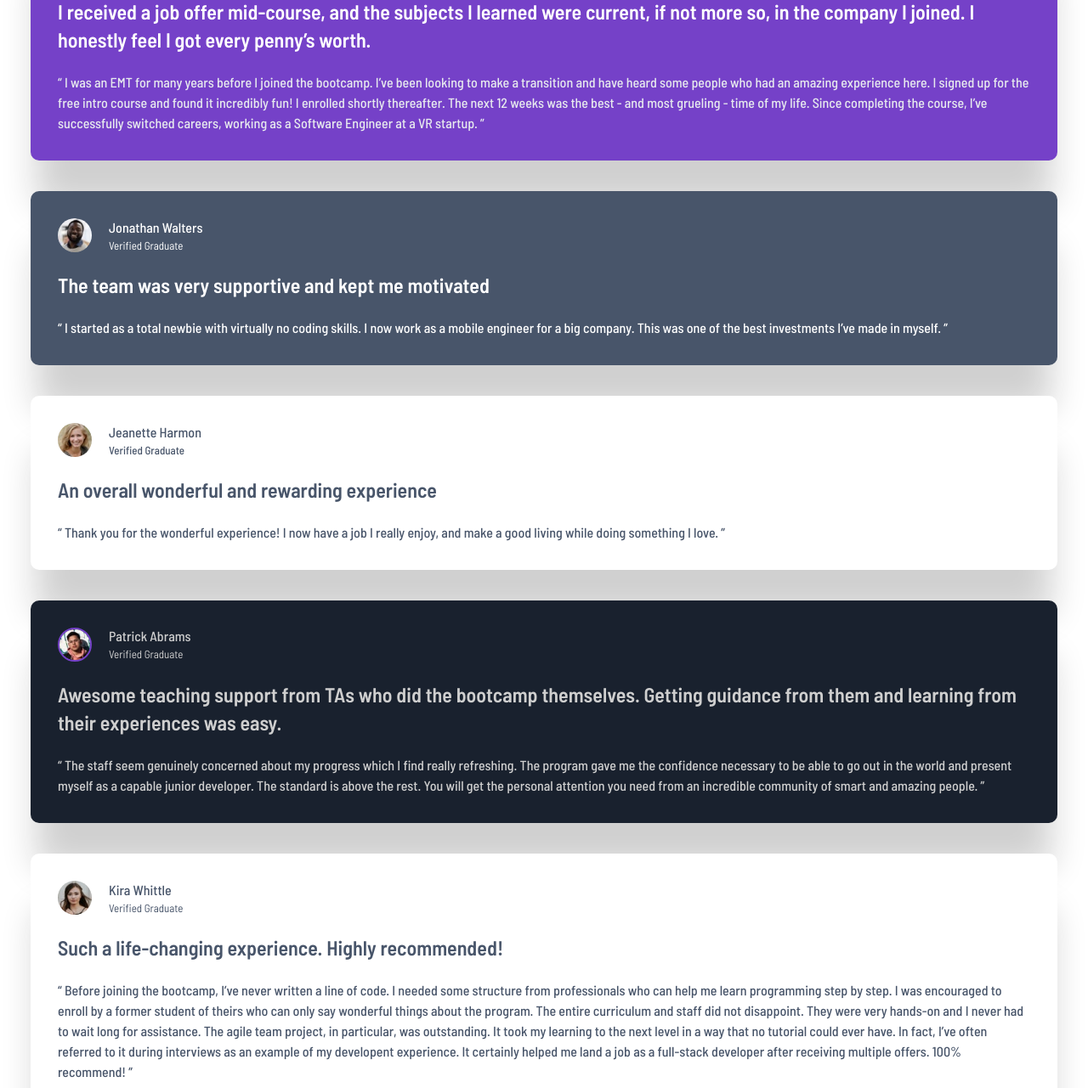
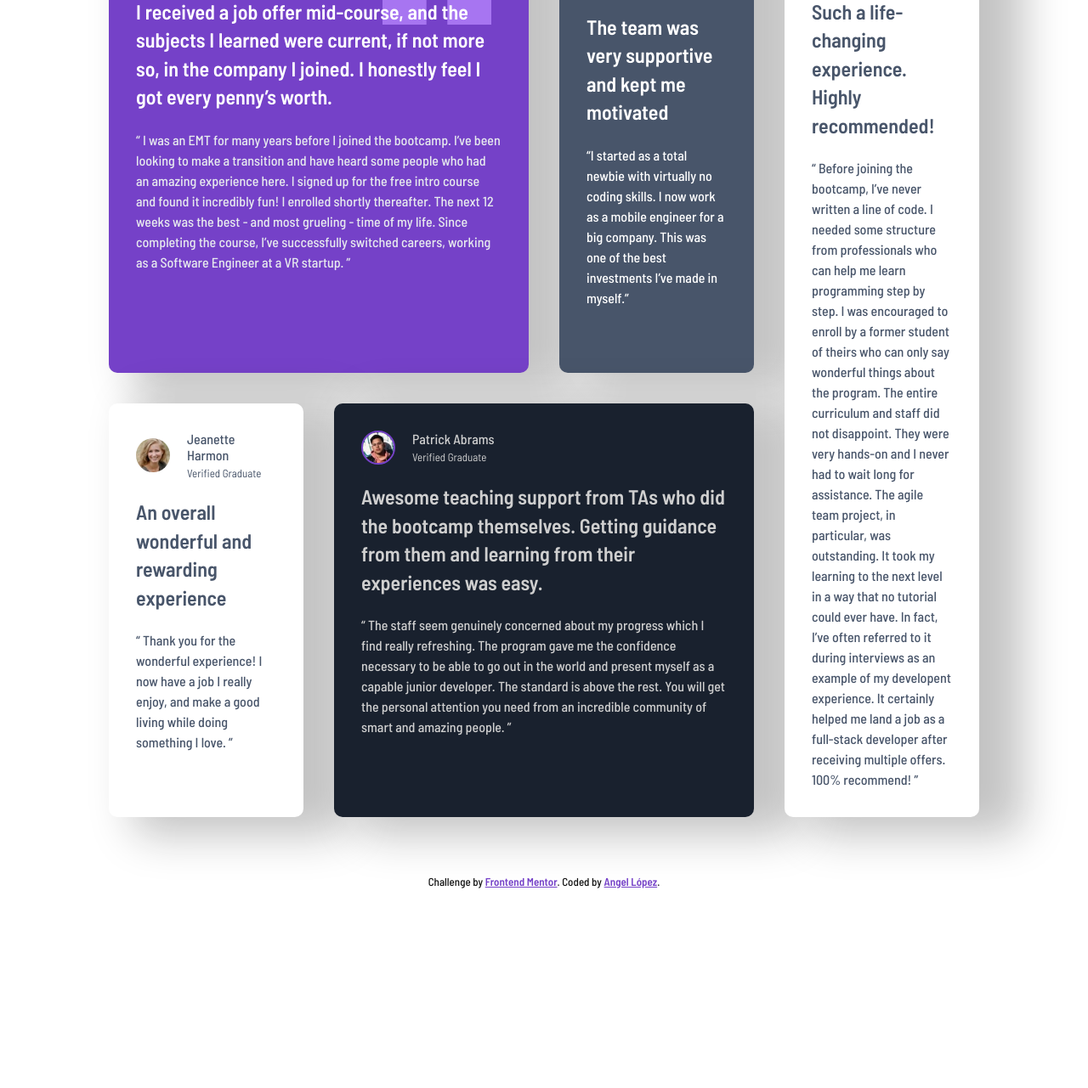
Before and after one commit to angeldavid04/testimonials-grid-section, a plain HTML site: page index.html in a window 1280 px wide. Shown: the part 133-1414 px from the top of the page at 85% size. After the commit the page ends 1211 px from the top, so only its background shows below. Drawn offline with Linux system fonts and the light colour scheme.

Commit message:
Agrega etiqueta q y termina estilos para desktop

```diff
--- a/css/styles.css
+++ b/css/styles.css
@@ -15,6 +15,7 @@
   --black: hsl(0, 0%, 7%);
   /* TYPOGRAPHY */
   --fm-body: "Barlow Semi Condensed", sans-serif;
+  --fw-sm: 400;
   --fw-md: 500;
   --fw-lg: 600;
 }
@@ -33,11 +34,29 @@ body {
   display: flex;
   flex-direction: column;
   align-items: center;
-  font-size: 13px;
+  font-size: 0.8125rem;
   font-family: var(--fm-body);
   font-weight: var(--fw-md);
+  min-height: 100vh;
 }
 
+main {
+  flex: 1;
+}
+
+.sr-only {
+  position: absolute;
+  width: 1px;
+  height: 1px;
+  padding: 0;
+  margin: -1px;
+  overflow: hidden;
+  clip: rect(0, 0, 0, 0);
+  white-space: nowrap;
+  border: 0;
+}
+
+/* ----- CARD COMPONENT ----- */
 .cards-grid {
   display: grid;
   gap: 2.25rem;
@@ -48,8 +67,8 @@ body {
 .card {
   padding-block: 2rem;
   padding-inline: 2rem;
-  box-shadow: color-mix(in srgb, var(--black) 20%, transparent) 0px 60px
-    40px -7px;
+  box-shadow: color-mix(in srgb, var(--black) 25%, transparent) 40px 10px 50px
+    12px;
   display: flex;
   flex-direction: column;
   gap: 1.35rem;
@@ -72,14 +91,14 @@ body {
 .card--daniel {
   background-color: var(--purple500);
   color: var(--white);
+}
 
-  .card__user-image {
-    border: 2px solid var(--purple300);
-  }
+.card--daniel .card__user-image {
+  border: 2px solid var(--purple300);
+}
 
-  .card__description {
-    color: var(--grey100);
-  }
+.card--daniel .card__description {
+  color: var(--grey100);
 }
 
 .card--jeanette {
@@ -94,10 +113,10 @@ body {
 .card--patrick {
   background-color: var(--darkBlue);
   color: var(--grey200);
+}
 
-  .card__user-image {
-    border: 2px solid var(--purple500);
-  }
+.card--patrick .card__user-image {
+  border: 2px solid var(--purple500);
 }
 
 .card--kira {
@@ -116,7 +135,7 @@ body {
 }
 
 .card__user-education {
-  font-weight: 400;
+  font-weight: var(--fw-sm);
 }
 
 .card__titular {
@@ -126,7 +145,46 @@ body {
 }
 
 .card__description {
-  font-weight: 500;
+  font-weight: var(--fw-md);
   line-height: 1.5;
-  font-size: clamp(1rem, 0.5rem + 0.5vw, 1.25rem);
+  font-size: clamp(1rem, 0.25rem + 0.5vw, 1.25rem);
 }
+
+.attribution {
+  padding-inline: 2rem;
+  padding-block: 2rem;
+  color: var(--black);
+}
+
+.attribution__link {
+  color: var(--purple500);
+  font-weight: var(--fw-lg);
+}
+
+@media screen and (min-width: 76rem) {
+  .cards-grid--4-cols {
+    grid-template-columns: repeat(4, 1fr);
+    padding-inline: 8rem;
+  }
+
+  .card--daniel {
+    grid-column: 1 / span 2;
+    background-image: url("../images/bg-pattern-quotation.svg");
+    background-repeat: no-repeat;
+    background-position: 88% top;
+    background-size: 8rem;
+  }
+
+  .card--jeanette {
+    grid-column: 1;
+  }
+
+  .card--patrick {
+    grid-column: 2 / span 2;
+  }
+
+  .card--kira {
+    grid-column: 4;
+    grid-row: 1 / span 2;
+  }
+}
--- a/index.html
+++ b/index.html
@@ -20,7 +20,8 @@
 
 </head>
 <body>
-  <main class="cards-grid">
+  <main class="cards-grid cards-grid--4-cols">
+    <h1 class="sr-only">Testimonials from our graduates</h1>
     <article class="card card--daniel">
       <header class="card__header">
         <img src="images/image-daniel.jpg" alt="Daniel Clifford" class="card__user-image">
@@ -34,11 +35,13 @@
         in the company I joined. I honestly feel I got every penny’s worth.
       </h2>
       <p class="card__description">
-        “ I was an EMT for many years before I joined the bootcamp. I’ve been looking to make a
+        <q>
+          I was an EMT for many years before I joined the bootcamp. I’ve been looking to make a
           transition and have heard some people who had an amazing experience here. I signed up
           for the free intro course and found it incredibly fun! I enrolled shortly thereafter.
           The next 12 weeks was the best - and most grueling - time of my life. Since completing
-        the course, I’ve successfully switched careers, working as a Software Engineer at a VR startup. ”
+          the course, I’ve successfully switched careers, working as a Software Engineer at a VR startup.
+        </q>
       </p>
     </article>
 
@@ -52,8 +55,8 @@
       </header>
       <h2 class="card__titular">The team was very supportive and kept me motivated</h2>
       <p class="card__description">
-        “ I started as a total newbie with virtually no coding skills. I now work as a mobile engineer
-        for a big company. This was one of the best investments I’ve made in myself. ”
+        <q>I started as a total newbie with virtually no coding skills. I now work as a mobile engineer
+          for a big company. This was one of the best investments I’ve made in myself.</q>
       </p>
     </article>
 
@@ -62,20 +65,22 @@
         <img src="images/image-jeanette.jpg" alt="Jeanette Harmon" class="card__user-image">
         <div class="card__user-container">
           <p class="card__user-name">Jeanette Harmon</p>
-          <p class="card__user-description">Verified Graduate</p>
+          <p class="card__user-education">Verified Graduate</p>
         </div>
       </header>
       <h2 class="card__titular">An overall wonderful and rewarding experience
       </h2>
       <p class="card__description">
-        “ Thank you for the wonderful experience! I now have a job I really enjoy, and make a good living
-        while doing something I love. ”
+        <q>
+          Thank you for the wonderful experience! I now have a job I really enjoy, and make a good living
+          while doing something I love.
+        </q>
       </p>
     </article>
 
     <article class="card card--patrick">
       <header class="card__header">
-        <img src="images/image-patrick.jpg" alt="Jeanette Harmon" class="card__user-image">
+        <img src="images/image-patrick.jpg" alt="Patrick Abrams" class="card__user-image">
         <div class="card__user-container">
           <p class="card__user-name">Patrick Abrams</p>
           <p class="card__user-education">Verified Graduate</p>
@@ -86,10 +91,12 @@
         learning from their experiences was easy.
       </h2>
       <p class="card__description">
-        “ The staff seem genuinely concerned about my progress which I find really refreshing. The program
+        <q>
+          The staff seem genuinely concerned about my progress which I find really refreshing. The program
           gave me the confidence necessary to be able to go out in the world and present myself as a capable
           junior developer. The standard is above the rest. You will get the personal attention you need from
-        an incredible community of smart and amazing people. ”
+          an incredible community of smart and amazing people.
+        </q>
       </p>
     </article>
 
@@ -105,28 +112,23 @@
         Such a life-changing experience. Highly recommended!
       </h2>
       <p class="card__description">
-        “ Before joining the bootcamp, I’ve never written a line of code. I needed some structure from
+        <q>
+          Before joining the bootcamp, I’ve never written a line of code. I needed some structure from
           professionals who can help me learn programming step by step. I was encouraged to enroll by a former
           student of theirs who can only say wonderful things about the program. The entire curriculum and staff
           did not disappoint. They were very hands-on and I never had to wait long for assistance. The agile team
           project, in particular, was outstanding. It took my learning to the next level in a way that no tutorial
           could ever have. In fact, I’ve often referred to it during interviews as an example of my developent
           experience. It certainly helped me land a job as a full-stack developer after receiving multiple offers.
-        100% recommend! ”
+          100% recommend!
+        </q>
       </p>
     </article>
   </main>
 
-
-
-
-
-
-
-
   <footer class="attribution">
-    Challenge by <a href="https://www.frontendmentor.io?ref=challenge">Frontend Mentor</a>.
-    Coded by <a href="#">Your Name Here</a>.
+    Challenge by <a href="https://www.frontendmentor.io?ref=challenge" class="attribution__link">Frontend Mentor</a>.
+    Coded by <a href="#" class="attribution__link">Angel López</a>.
   </footer>
 </body>
 </html>
```
Lines whose indentation alone changed are shown as unchanged.
